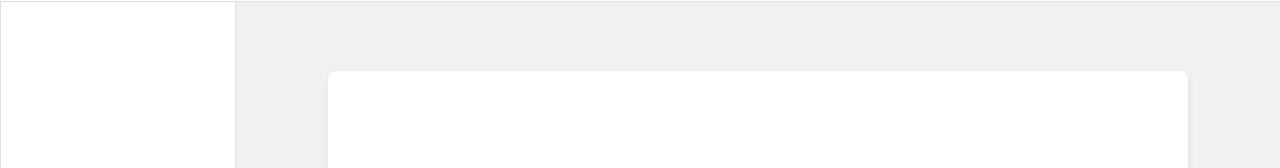
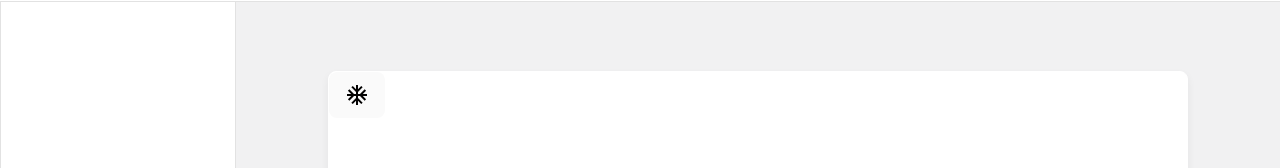
Before and after one commit to Exorcistee/front, a React (Vite) app: page / in a window 1280 px wide. Shown: the part 177-345 px from the top of the page. Built offline with nearby package versions, Linux system fonts and the light colour scheme.

Commit message:
Добавил вставку элементов на слайд; начал реализацию Drag-and-drop

```diff
--- a/src/components/mainSpace/MainSpace.tsx
+++ b/src/components/mainSpace/MainSpace.tsx
@@ -1,4 +1,5 @@
 import { FC } from 'react'
+import { Slide } from '../slide/Slide'
 import styles from './MainSpace.module.css'
 
 interface MainSpaceProps {}
@@ -7,7 +8,15 @@ export const MainSpace: FC<MainSpaceProps > = (_: MainSpaceProps): JSX.Element =
   return (
     <div className={styles.background}>
       <div className={styles.slide}>
-        {/* <Slide /> */}
+        <Slide
+          slide={{
+            background:{ color: '123321' },
+            id: 1,
+            selectElements: [],
+            slideElements: [],
+          }}
+          isPreview={false}
+        />
       </div>
     </div>
   )
--- a/src/components/slide/Slide.tsx
+++ b/src/components/slide/Slide.tsx
@@ -2,26 +2,52 @@ import {
   FC,
   useState,
 } from 'react'
+import AcUnitIcon from '@mui/icons-material/AcUnit'
+import { ActionButton } from '../header/ActionButton'
 import { IBaseSlideElement } from '~/model/project/slide/element/BaseSlideElement'
 import { ISlide } from '~/model/project/slide/Slide'
+import { Size } from '~/model/base/Size'
 import { SlideElement } from './element/Element'
+import { SlideElementEnum } from '~/model/project/slide/element/SlideElementEnum'
 import styles from './Slide.module.css'
 
 interface _SlideElementsProps {
   elements: IBaseSlideElement[];
-  // addElement: (newElement: IBaseSlideElement) => void;
+
 }
 
 const _SlideElements: FC<_SlideElementsProps> = ({ elements }: _SlideElementsProps): JSX.Element => {
-  const [_elementsList, _setElementsList] = useState<IBaseSlideElement[]>(elements)
+  const [elementsList, _setElementsList] = useState<IBaseSlideElement[]>(elements)
 
-  // addElement = (newElement: IBaseSlideElement) => {
-  //   _setElementsList(elements => [...elements, newElement])
-  // }
+  const addElement = () => {
+    const newElement: IBaseSlideElement = {
+      id: '1',
+      leftTopPoint: {
+        x: 10,
+        y: 10,
+      },
+      position: {
+        x: 15,
+        y: 15,
+      },
+      rightBottomPoint: {
+        x: 20,
+        y: 20,
+      },
+      size: new Size(10,10),
+      type: SlideElementEnum.Text,
+    }
+    _setElementsList(elementsList => [...elementsList, newElement])
+  }
 
   return (
-    <>
-      {elements.map(el => {
+    <div>
+      <ActionButton
+        icon={<AcUnitIcon />}
+        label=""
+        onClick={addElement}
+      />
+      {elementsList.map(el => {
         return (
           <SlideElement
             key={el.id}
@@ -29,7 +55,7 @@ const _SlideElements: FC<_SlideElementsProps> = ({ elements }: _SlideElementsPro
           />
         )
       })}
-    </>
+    </div>
   )
 }
 
--- a/src/components/slide/element/Element.tsx
+++ b/src/components/slide/element/Element.tsx
@@ -1,4 +1,7 @@
-import { FC } from 'react'
+import{
+  FC,
+  useRef,
+} from 'react'
 import { IBaseSlideElement } from '~/model/project/slide/element/BaseSlideElement'
 import { IBaseSlideShape } from '~/model/project/slide/element/shape/BaseSlideShape'
 import { IImage } from '~/model/project/slide/element/Image'
@@ -7,6 +10,7 @@ import { ImageElement } from './image/ImageElement'
 import { ShapeElement } from './shape/ShapeElement'
 import { SlideElementEnum } from '~/model/project/slide/element/SlideElementEnum'
 import { TextElement } from './text/TextElement'
+// import { useDragAndDrop } from '~/hooks/useDragAndDrop'
 
 interface SlideElementProps {
   element: IBaseSlideElement;
@@ -19,9 +23,24 @@ const _SHAPES = [
 ]
 
 export const SlideElement: FC<SlideElementProps> = ({ element }: SlideElementProps): JSX.Element => {
+
+  const ref = useRef<HTMLDivElement>(null)
+  // const initPosition = {
+  //   x: element.position.x,
+  //   y: element.position.y,
+  // }
+
+  // const position = useDragAndDrop(ref, initPosition)
+
+  // const style= {
+  //   position: Point,
+  // }
+
   if (element.type === SlideElementEnum.Text) {
     return (
-      <TextElement text={element as IText} />
+      <div ref={ref}>
+        <TextElement text={element as IText} />
+      </div>
     )
   }
 
--- /dev/null
+++ b/src/hooks/useDragAndDrop.ts
@@ -0,0 +1,54 @@
+// import {
+//   RefObject,
+//   useEffect,
+//   useState,
+// }
+//   from "react"
+// import { Point } from '~/model/types'
+
+// export const useDragAndDrop = (
+//   elementRef: RefObject<HTMLDivElement>,
+//   initPosition: Point,
+//   enabled?: boolean
+// ) => {
+//   const [position, setPosition] = useState<Point>(initPosition)
+
+//   let startDragX = 0
+//   let startDragY = 0
+
+//   // useEffect(() => {
+//   //   if (elementRef.current)
+//   //     elementRef.current.addEventListener('mousedown', dragHandler)
+//   //   return () => {
+//   //     if (elementRef.current)
+//   //       elementRef.current.removeEventListener('mousedown', dragHandler)
+//   //   }
+//   // })
+
+//   const dragHandler = (e: MouseEvent) => {
+//     startDragX = e.clientX
+//     startDragY = e.clientY
+
+//     document.addEventListener('mousemove', onMove)
+//     document.addEventListener('mouseup', onStop)
+//   }
+
+//   const onMove = (e: MouseEvent) => {
+//     const newX = position.x - startDragX + e.clientX
+//     const newY = position.y - startDragY + e.clientY
+//     enabled && setPosition({
+//       x: newX,
+//       y: newY,
+//     })
+//   }
+
+//   const onStop = () => {
+//     startDragX = 0
+//     startDragY = 0
+
+//     document.removeEventListener('mousemove', onMove)
+//     document.removeEventListener('mouseup', onStop)
+//   }
+
+//   return position
+// }
```
